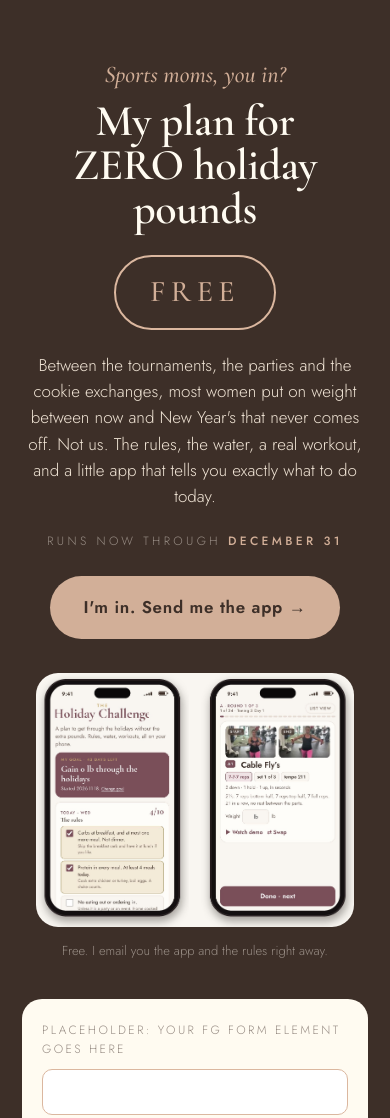
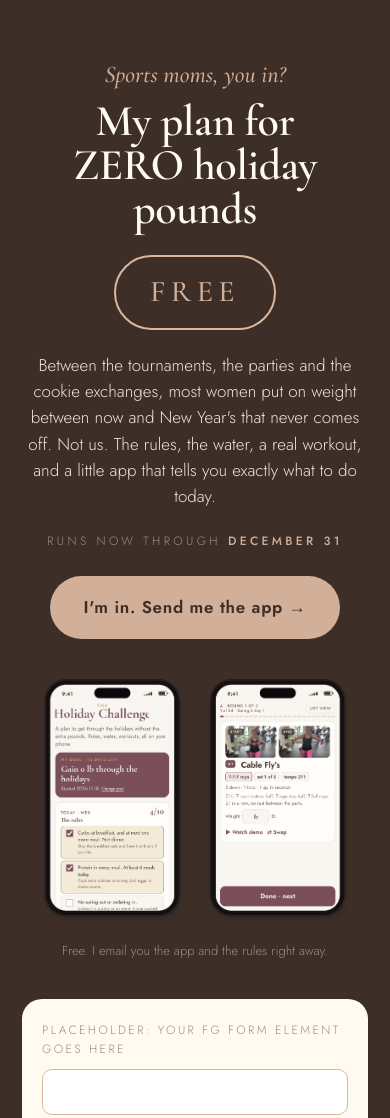
Before and after one commit to michellemariefit/holiday-challenge, a plain HTML site: page fg-optin.html in a window 390 px wide. Shown: the top 1118 px of the page. Drawn offline with nearby package versions, Linux system fonts and the light colour scheme.

Commit message:
Transparent phone mockup for the dark opt-in page
Co-Authored-By: Claude Fable 5.1 <noreply@anthropic.com>
Claude-Session: https://claude.ai/code/session_019NggvoQn7cvGX9tux7Vj4m

```diff
--- a/fg-optin.html
+++ b/fg-optin.html
@@ -49,7 +49,7 @@
   <p class="lead">Between the tournaments, the parties and the cookie exchanges, most women put on weight between now and New Year's that never comes off. Not us. The rules, the water, a real workout, and a little app that tells you exactly what to do today.</p>
   <p class="caps">Runs now through <b>December 31</b></p>
   <a class="btn" href="#hc-form">I'm in. Send me the app &rarr;</a>
-  <img class="phone" src="https://michellemariefit.github.io/holiday-challenge/icons/email-phone-duo.jpg" alt="The Holiday Challenge app">
+  <img class="phone" src="https://michellemariefit.github.io/holiday-challenge/icons/email-phone-duo.png" alt="The Holiday Challenge app">
   <p class="micro">Free. I email you the app and the rules right away.</p>
 </div></section>
 <!-- ======================= END BLOCK A ======================= -->
```
Also changed, not shown: icons/email-phone-duo.png (added).
